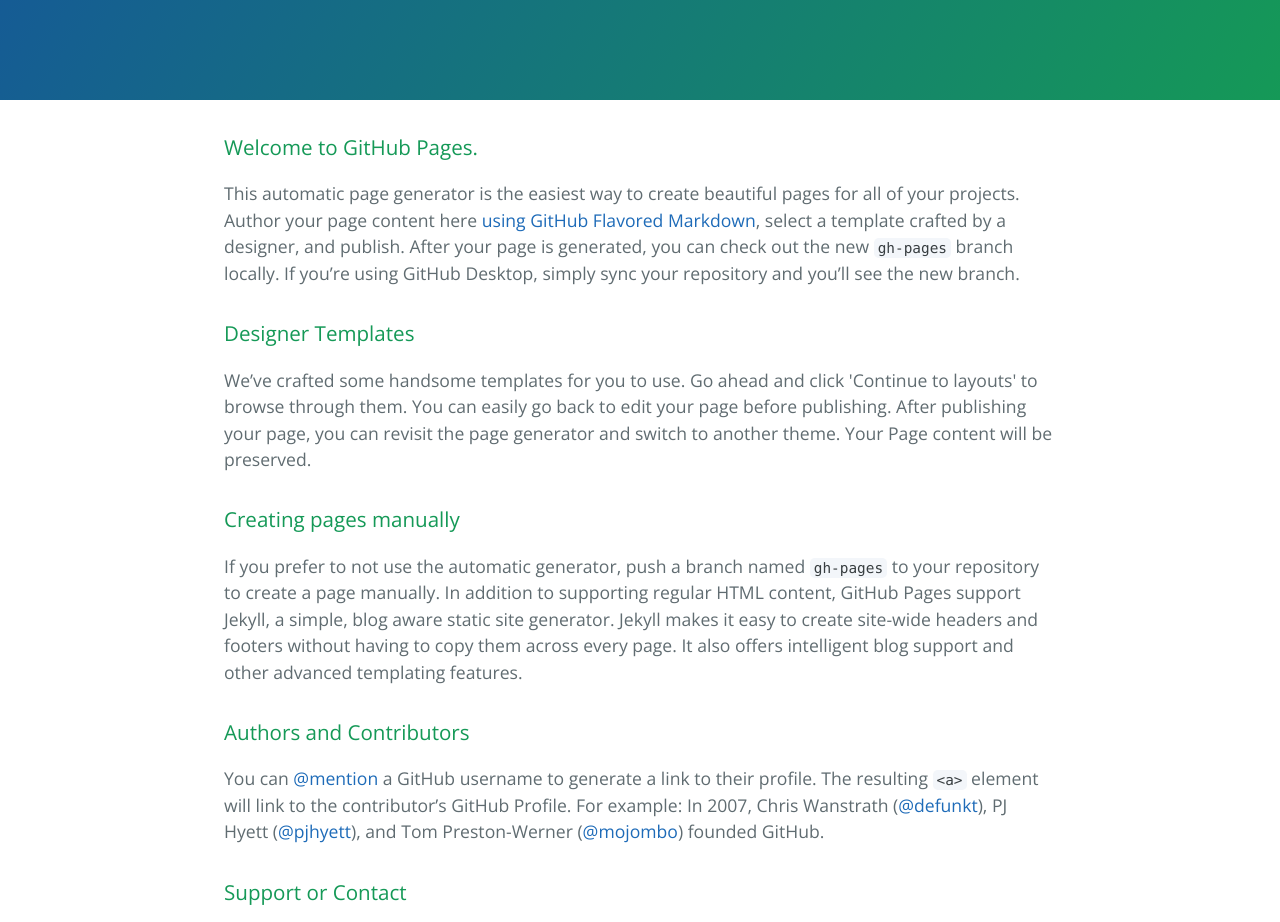
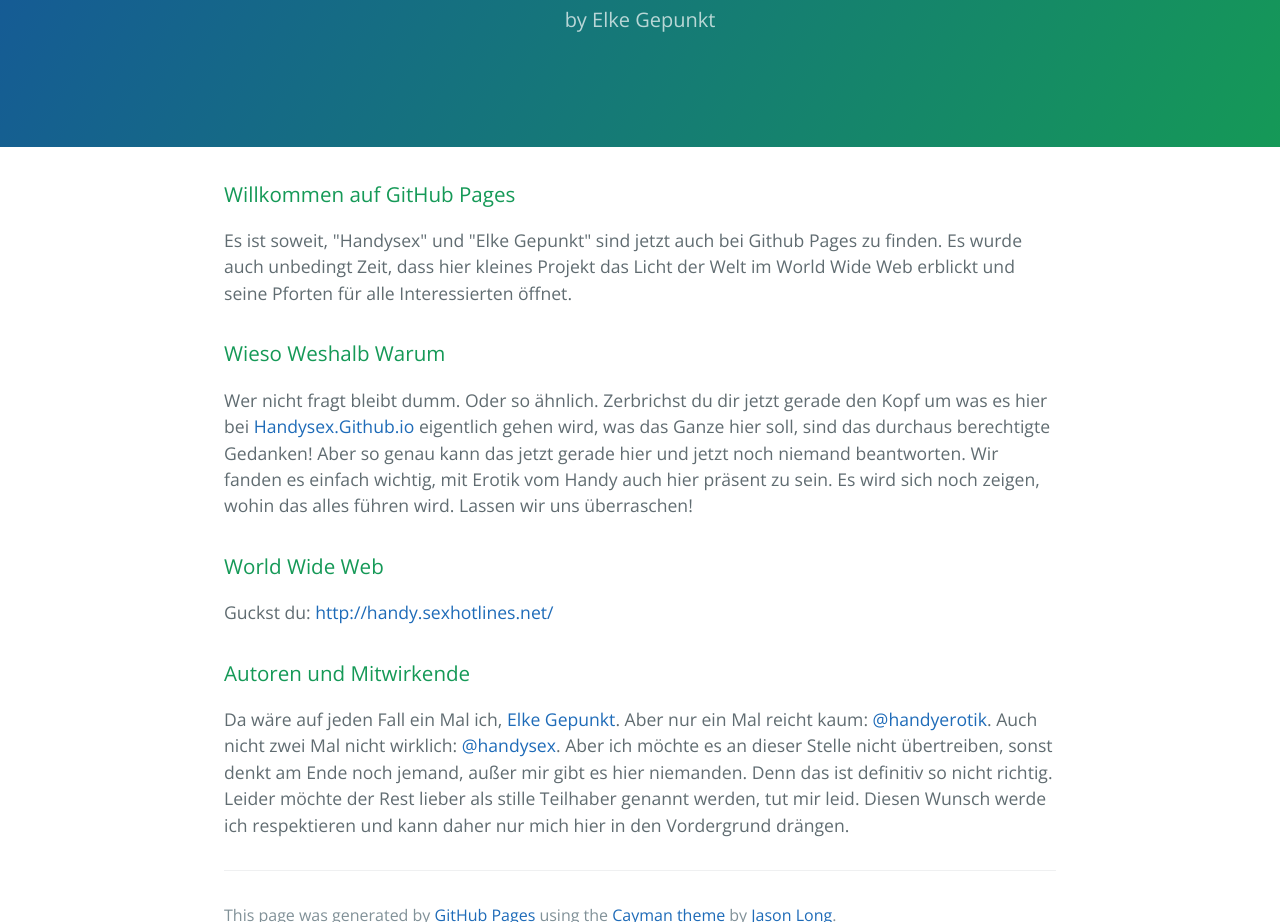
Before and after one commit to handysex/handysex.github.io, a plain HTML site: page index.html in a window 1280 px wide. Shown: the part 170-1092 px from the top of the page. Drawn offline with nearby package versions, Linux system fonts and the light colour scheme.

Commit message:
Update index.html

```diff
--- a/index.html
+++ b/index.html
@@ -2,7 +2,7 @@
 <html lang="en-us">
   <head>
     <meta charset="UTF-8">
-    <title>Handysex.GitHub.io by handysex</title>
+    <title>Handysex @ GitHub.io by Elke Gepunkt</title>
     <meta name="viewport" content="width=device-width, initial-scale=1">
     <link rel="stylesheet" type="text/css" href="stylesheets/normalize.css" media="screen">
     <link href='https://fonts.googleapis.com/css?family=Open+Sans:400,700' rel='stylesheet' type='text/css'>
@@ -11,35 +11,30 @@
   </head>
   <body>
     <section class="page-header">
-      <h1 class="project-name">Handysex.GitHub.io</h1>
-      <h2 class="project-tagline"></h2>
+      <h1 class="project-name">Handysex @ GitHub.io</h1>
+      <h2 class="project-tagline">by Elke Gepunkt</h2>
     </section>
 
     <section class="main-content">
       <h3>
-<a id="welcome-to-github-pages" class="anchor" href="#welcome-to-github-pages" aria-hidden="true"><span class="octicon octicon-link"></span></a>Welcome to GitHub Pages.</h3>
+<a id="welcome-to-github-pages" class="anchor" href="#welcome-to-github-pages" aria-hidden="true"><span class="octicon octicon-link"></span></a>Willkommen auf GitHub Pages</h3>
 
-<p>This automatic page generator is the easiest way to create beautiful pages for all of your projects. Author your page content here <a href="https://guides.github.com/features/mastering-markdown/">using GitHub Flavored Markdown</a>, select a template crafted by a designer, and publish. After your page is generated, you can check out the new <code>gh-pages</code> branch locally. If you’re using GitHub Desktop, simply sync your repository and you’ll see the new branch.</p>
+<p>Es ist soweit, "Handysex" und "Elke Gepunkt" sind jetzt auch bei Github Pages zu finden. Es wurde auch unbedingt Zeit, dass hier kleines Projekt das Licht der Welt im World Wide Web erblickt und seine Pforten für alle Interessierten öffnet. </p>
 
 <h3>
-<a id="designer-templates" class="anchor" href="#designer-templates" aria-hidden="true"><span class="octicon octicon-link"></span></a>Designer Templates</h3>
+<a id="creating-pages-manually" class="anchor" href="#creating-pages-manually" aria-hidden="true"><span class="octicon octicon-link"></span></a>Wieso Weshalb Warum</h3>
 
-<p>We’ve crafted some handsome templates for you to use. Go ahead and click 'Continue to layouts' to browse through them. You can easily go back to edit your page before publishing. After publishing your page, you can revisit the page generator and switch to another theme. Your Page content will be preserved.</p>
+<p>Wer nicht fragt bleibt dumm. Oder so ähnlich. Zerbrichst du dir jetzt gerade den Kopf um was es hier bei <a href="https://handysex.github.io/">Handysex.Github.io</a> eigentlich gehen wird, was das Ganze hier soll, sind das durchaus berechtigte Gedanken! Aber so genau kann das jetzt gerade hier und jetzt noch niemand beantworten. Wir fanden es einfach wichtig, mit Erotik vom Handy auch hier präsent zu sein. Es wird sich noch zeigen, wohin das alles führen wird. Lassen wir uns überraschen!</p>
 
 <h3>
-<a id="creating-pages-manually" class="anchor" href="#creating-pages-manually" aria-hidden="true"><span class="octicon octicon-link"></span></a>Creating pages manually</h3>
+<a id="creating-pages-manually" class="anchor" href="#creating-pages-manually" aria-hidden="true"><span class="octicon octicon-link"></span></a>World Wide Web</h3>
 
-<p>If you prefer to not use the automatic generator, push a branch named <code>gh-pages</code> to your repository to create a page manually. In addition to supporting regular HTML content, GitHub Pages support Jekyll, a simple, blog aware static site generator. Jekyll makes it easy to create site-wide headers and footers without having to copy them across every page. It also offers intelligent blog support and other advanced templating features.</p>
+<p>Guckst du: <a href="http://handy.sexhotlines.net/" title="Handysex">http://handy.sexhotlines.net/</a></p>
 
 <h3>
-<a id="authors-and-contributors" class="anchor" href="#authors-and-contributors" aria-hidden="true"><span class="octicon octicon-link"></span></a>Authors and Contributors</h3>
+<a id="authors-and-contributors" class="anchor" href="#authors-and-contributors" aria-hidden="true"><span class="octicon octicon-link"></span></a>Autoren und Mitwirkende</h3>
 
-<p>You can <a href="https://github.com/blog/821" class="user-mention">@mention</a> a GitHub username to generate a link to their profile. The resulting <code>&lt;a&gt;</code> element will link to the contributor’s GitHub Profile. For example: In 2007, Chris Wanstrath (<a href="https://github.com/defunkt" class="user-mention">@defunkt</a>), PJ Hyett (<a href="https://github.com/pjhyett" class="user-mention">@pjhyett</a>), and Tom Preston-Werner (<a href="https://github.com/mojombo" class="user-mention">@mojombo</a>) founded GitHub.</p>
-
-<h3>
-<a id="support-or-contact" class="anchor" href="#support-or-contact" aria-hidden="true"><span class="octicon octicon-link"></span></a>Support or Contact</h3>
-
-<p>Having trouble with Pages? Check out our <a href="https://help.github.com/pages">documentation</a> or <a href="https://github.com/contact">contact support</a> and we’ll help you sort it out.</p>
+<p>Da wäre auf jeden Fall ein Mal ich, <a href="https://ello.co/elkegepunkt">Elke Gepunkt</a>. Aber nur ein Mal reicht kaum: <a href="https://twitter.com/handyerotik">@handyerotik</a>. Auch nicht zwei Mal nicht wirklich: <a href="http://www.pinterest.com/handysex/">@handysex</a>. Aber ich möchte es an dieser Stelle nicht übertreiben, sonst denkt am Ende noch jemand, außer mir gibt es hier niemanden. Denn das ist definitiv so nicht richtig. Leider möchte der Rest lieber als stille Teilhaber genannt werden, tut mir leid. Diesen Wunsch werde ich respektieren und kann daher nur mich hier in den Vordergrund drängen.</p>
 
       <footer class="site-footer">
 
```
